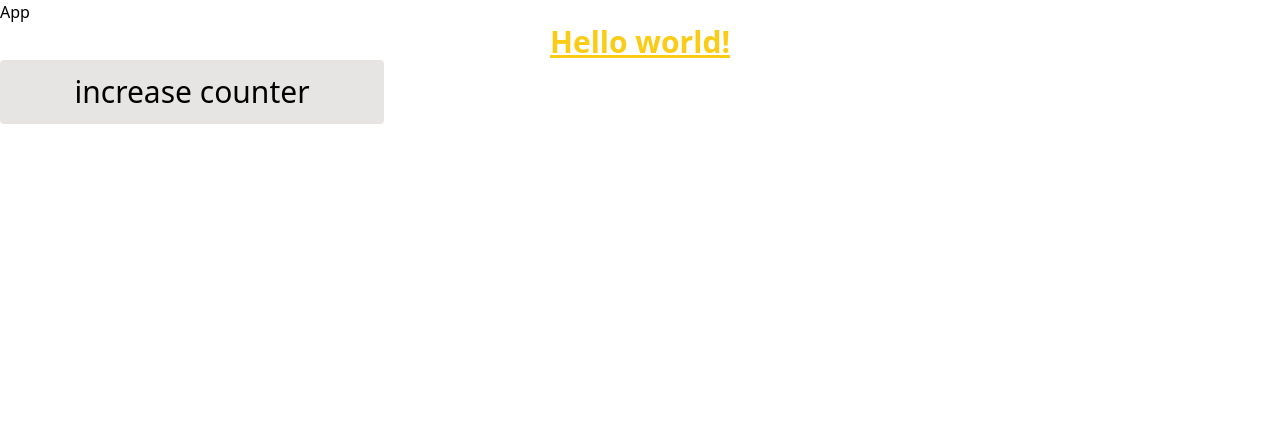
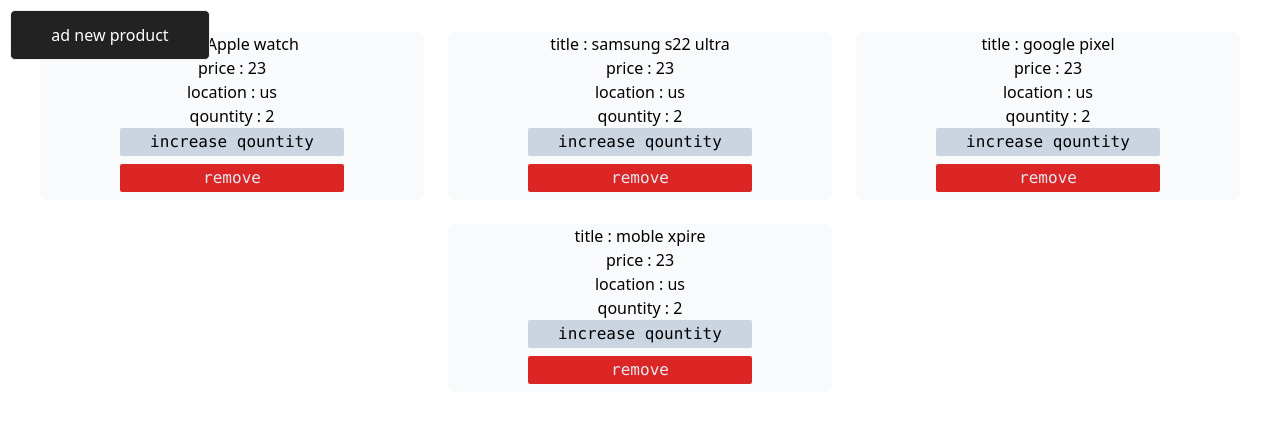
Before and after one commit to 3bdalah/react-laps, a React (Vite) app: page / in a window 1280 px wide. Shown: the top 422 px of the page. Built offline with nearby package versions, Linux system fonts and the light colour scheme.

Commit message:
feat(day-01-react): added  day-01 at react

```diff
--- a/src/App.jsx
+++ b/src/App.jsx
@@ -1,14 +1,111 @@
-import "./index.css";
-export default function App() {
-  return (
-    <div>
-      App
-      <h6 className="text-3xl text-center  font-bold underline text-yellow-400">
-        Hello world!
-      </h6>
-      <button className="btn text-3xl bg-stone-200  rounded w-96 h-16">
-        increase counter
-      </button>
-    </div>
-  );
+import { Component } from "react";
+import Product from "./components/product/Product";
+import "./assets/style.css";
+export default class App extends Component {
+  state = {
+    products: [
+      {
+        id: 0,
+        name: "Apple watch",
+        brand: "Apple",
+        price: 23,
+        location: "us",
+        quantity: 2,
+      },
+      {
+        id: 1,
+        name: "samsung s22 ultra",
+        brand: "samsung",
+        price: 23,
+        location: "us",
+        quantity: 2,
+      },
+      {
+        id: 2,
+        name: "google pixel",
+        brand: "google",
+        price: 23,
+        location: "us",
+        quantity: 2,
+      },
+      {
+        id: 3,
+        name: "moble xpire",
+        brand: "sony",
+        price: 23,
+        location: "us",
+        quantity: 2,
+      },
+    ],
+  };
+
+  componentDidMount() {
+    const storedState = localStorage.getItem("products");
+    if (storedState) {
+      this.setState({ products: JSON.parse(storedState) });
+    }
+  }
+  componentDidUpdate() {
+    localStorage.setItem("products", JSON.stringify(this.state.products));
+  }
+
+  increaseQuantity = (productId) => {
+    console.log("Product Id => ", productId);
+    let updatedProducts = this.state.products.map((product) => {
+      if (product.id === productId) {
+        return { ...product, quantity: product.quantity + 1 };
+      }
+      return product;
+    });
+    this.setState({ products: updatedProducts });
+  };
+
+  removeProduct = (productId) => {
+    console.log("Product ID =>", productId);
+    let updatedProducts = this.state.products.filter(
+      (product) => product.id !== productId
+    );
+    this.setState({ products: updatedProducts });
+  };
+  handleToaddNewProduct = () => {
+    // eslint-disable-next-line react/no-direct-mutation-state
+    let lengthPro = this.state.products.length;
+    let newProduct = {
+      id: lengthPro++,
+      name: "moble xpire",
+      brand: "sony",
+      price: 23,
+      location: "us",
+      quantity: 2,
+    };
+    this.setState((oldState) => ({
+      products: [...oldState.products, newProduct],
+    }));
+  };
+  render() {
+    return (
+      <>
+        <div className="container my-5">
+          <div className="row gy-3 flex justify-center  flex-wrap">
+            {this.state.products.map((product) => (
+              <Product
+                productInfo={product}
+                key={product.id}
+                trackToUpdate={this.increaseQuantity}
+                removProduct={this.removeProduct}
+                addNewProduct={this.addNewProduct}
+              />
+            ))}
+          </div>
+          <button
+            className=" btnAddNewProduct"
+            onClick={this.handleToaddNewProduct}
+          >
+            {" "}
+            ad new product
+          </button>
+        </div>
+      </>
+    );
+  }
 }
--- /dev/null
+++ b/src/assets/style.css
@@ -0,0 +1,11 @@
+.btnAddNewProduct{
+    position: fixed;
+    top:10px;
+    left: 10px;
+    width:200px;
+    height:50px;
+    border: 1px solid #efefef;
+    border-radius: 5px;
+    background: #222;
+    color: white;
+}
--- /dev/null
+++ b/src/components/product/Product.jsx
@@ -0,0 +1,35 @@
+/* eslint-disable react/prop-types */
+import { Component } from "react";
+
+export default class Product extends Component {
+  render() {
+    // eslint-disable-next-line react/prop-types
+    let { name, price, location, quantity, id } = this.props.productInfo;
+    return (
+      <>
+        <div className="card   text-center ">
+          <div className="content-card bg-slate-50 w-96 m-3 rounded-md ">
+            <h2>title : {name}</h2>
+            <h2>price : {price}</h2>
+            <h2>location : {location}</h2>
+            <h2>qountity : {quantity}</h2>
+            <button
+              className="btn btn-info bg-slate-300 rounded-sm w-56 h-7 font-mono "
+              onClick={() => this.props.trackToUpdate(id)}
+            >
+              increase qountity
+            </button>
+            <button
+              className=" bg-red-600 m-2 text-slate-200 rounded-sm w-56 h-7 font-mono "
+              onClick={() => {
+                this.props.removProduct(id);
+              }}
+            >
+              remove
+            </button>
+          </div>
+        </div>
+      </>
+    );
+  }
+}
```
